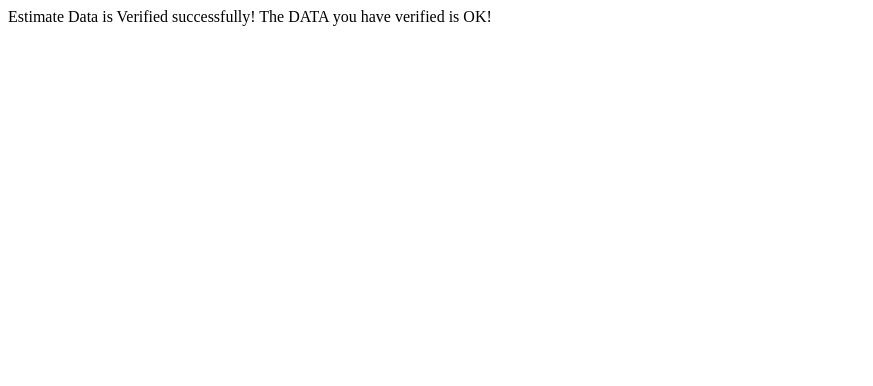
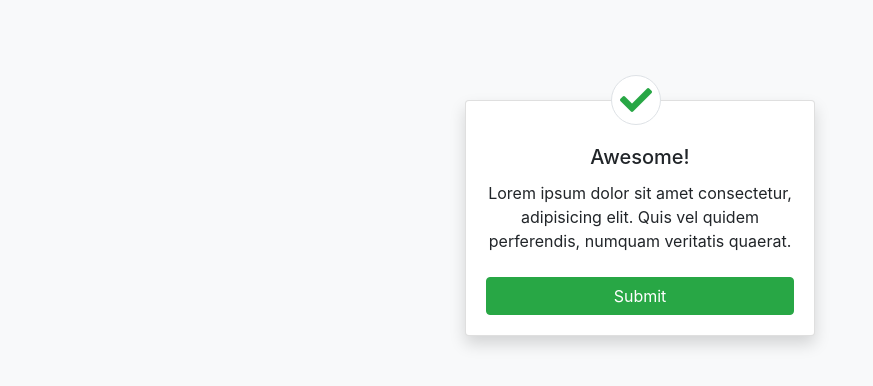
Before and after one commit to Jewinn/Jewinn.github.io, a plain HTML site: page ESTDATA/VN-GARI/101.html in a window 1280 px wide. Shown: the whole page, without its empty margins (0-873 px from the left). Drawn offline with nearby package versions, Linux system fonts and the light colour scheme.

Commit message:
Update 101.html

```diff
--- a/ESTDATA/VN-GARI/101.html
+++ b/ESTDATA/VN-GARI/101.html
@@ -1,2 +1,30 @@
-Estimate Data is Verified successfully!
-The DATA you have verified is OK!
+<!DOCTYPE html>
+<html>
+<head>
+<title>Page Title</title>
+  <link rel="stylesheet" href="https://cdnjs.cloudflare.com/ajax/libs/twitter-bootstrap/4.5.0/css/bootstrap.min.css">
+  <link rel="stylesheet" href="https://cdnjs.cloudflare.com/ajax/libs/font-awesome/5.14.0/css/all.min.css">
+</head>
+<body>
+
+<div class="bg-light" style="height: 100vh;">
+  <div class="container d-flex justify-content-center">
+    <div class="card shadow" style="position: relative; margin-top: 100px; width: 350px;">
+      <div class="card-body text-center">
+        <div class="text-success bg-white border rounded-circle d-inline-block text-center d-flex align-items-center justify-content-center" style="width: 50px; height: 50px; position: absolute; bottom: 210px; left: 145px;">
+          <i class="fas fa-check fa-2x"></i>
+        </div>
+        <h5 class="card-title mt-4">Awesome!</h5>
+        <p class="card-text mb-4">
+          Lorem ipsum dolor sit amet consectetur, adipisicing elit. Quis vel quidem perferendis, numquam veritatis quaerat.
+        </p>
+        <button class="btn btn-success btn-block">
+          Submit
+        </button>
+      </div>
+    </div>
+  </div>
+</div>
+
+</body>
+</html>
```
